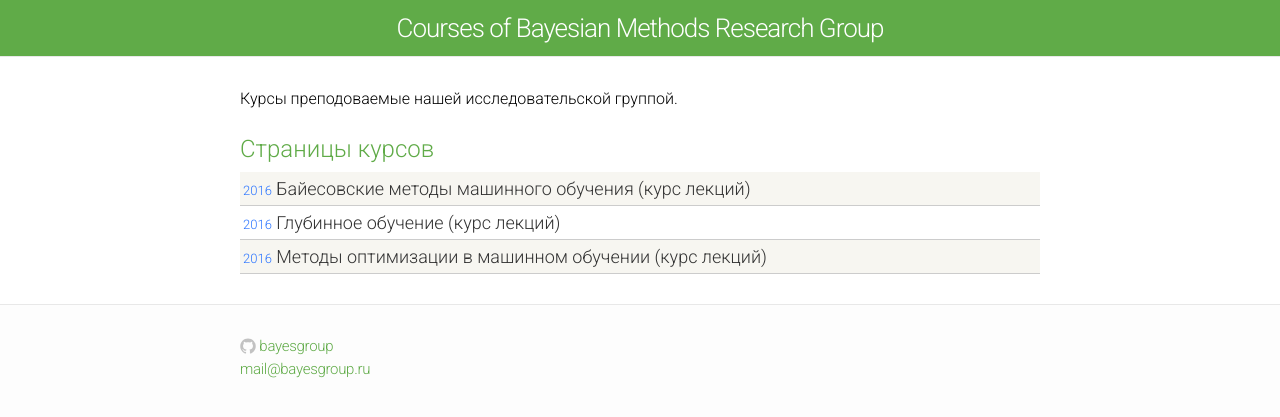
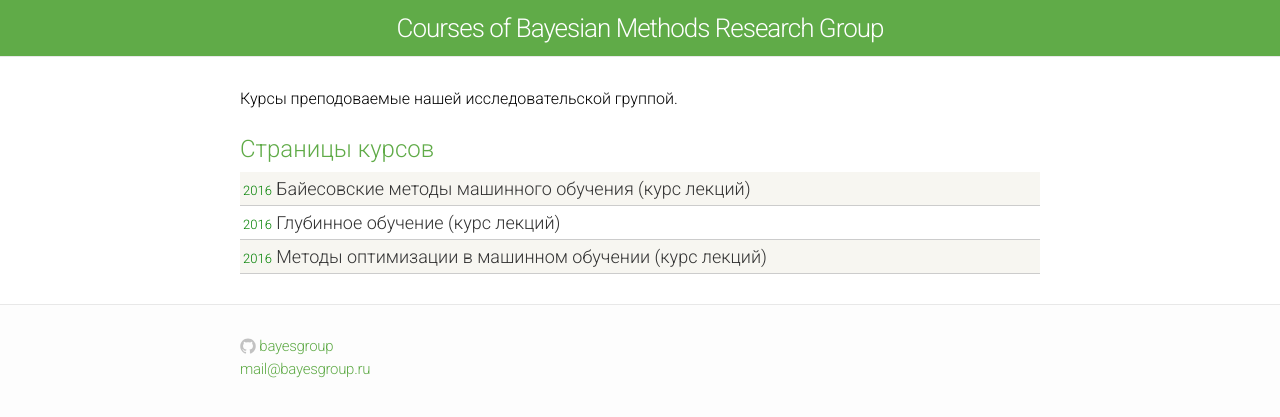
Before and after one commit to bayesgroup/bayesgroup.github.io, a Jekyll site: the page built from index.html, in a window 1280 px wide. Shown: the top 417 px of the page. Built offline with Jekyll 4.4.1, drawn with Linux system fonts in a browser that asks for light colours.

Commit message:
change color

```diff
--- a/index.html
+++ b/index.html
@@ -11,14 +11,14 @@ layout: default
     <div class="module-header">Страницы курсов</div>
 
     <div class="materials-item">
-       <a href="bmml/"> <font size="2" color="#2c75ff">2016</font> Байесовские методы машинного обучения (курс лекций)</a>
+       <a href="bmml/"> <font size="2" color="green">2016</font> Байесовские методы машинного обучения (курс лекций)</a>
     </div>
 
      <div class="materials-item">
-       <a href="dl/"> <font size="2" color="#2c75ff">2016</font> Глубинное обучение (курс лекций)</a>
+       <a href="dl/"> <font size="2" color="green">2016</font> Глубинное обучение (курс лекций)</a>
     </div>
     <div class="materials-item">
-       <a href="momo/"> <font size="2" color="#2c75ff">2016</font> Методы оптимизации в машинном обучении (курс лекций)</a>
+       <a href="momo/"> <font size="2" color="green">2016</font> Методы оптимизации в машинном обучении (курс лекций)</a>
     </div>
   </div>
 </div>
```
